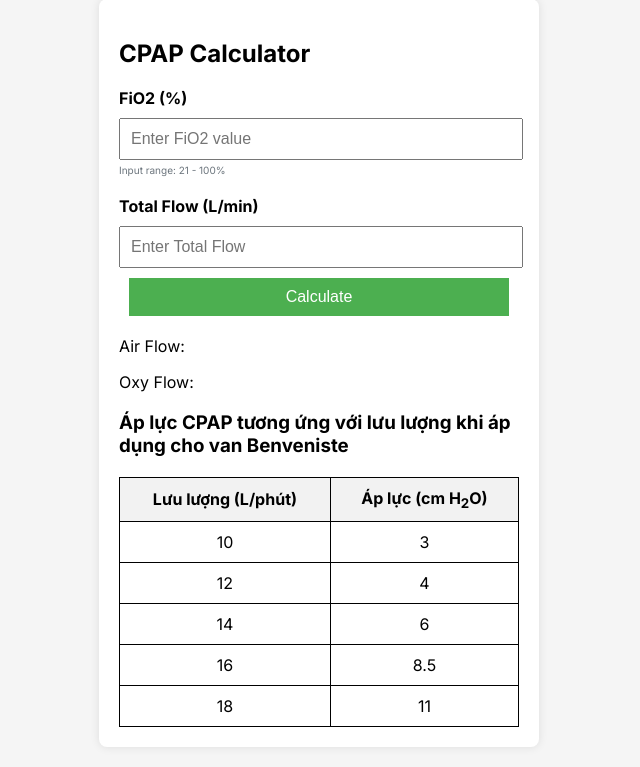
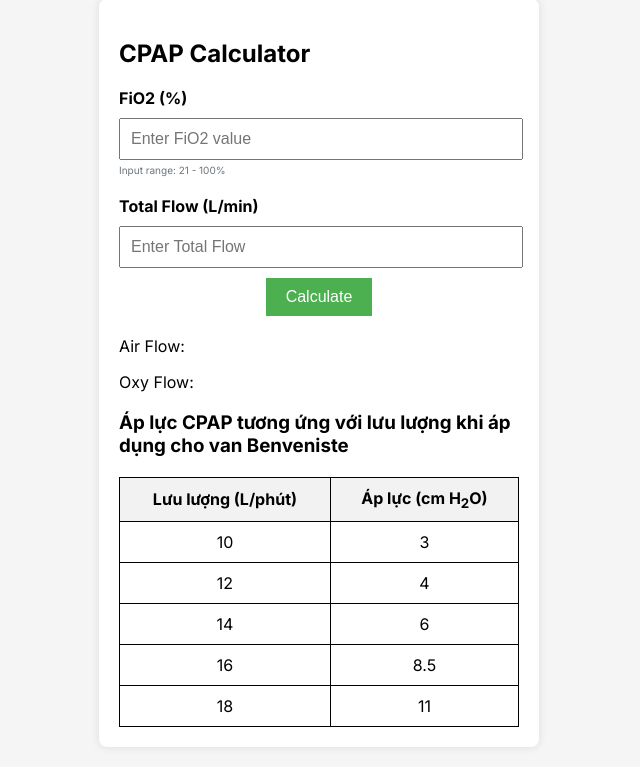
Before and after one commit to taichi98/medCalc, a PHP site: page / in a window 1280 px wide. Shown: the part 81-848 px from the top of the page, without its empty margins (321-961 px from the left). Run offline with PHP 8.4, Linux system fonts and the light colour scheme.

Commit message:
Update style.css

```diff
--- a/style.css
+++ b/style.css
@@ -149,20 +149,23 @@
 	    display: flex;
 	    flex-direction: column;
 	}
-        input, button {
+        input {
             width: calc(100% - 20px);
             padding: 10px;
             margin: 10px 0;
             font-size: 16px;
         }
 	button {
+	    padding: 10px 20px; /* Khoảng trống theo chiều ngang và chiều dọc */
 	    background-color: #4CAF50;
 	    color: white;
 	    border: none;
 	    cursor: pointer;
+	    font-size: 16px;
 	    display: block;
 	    margin: 0 auto;
 	}
+
         button:hover {
             background-color: #45a049;
         }
```
Lines whose indentation alone changed are shown as unchanged.
